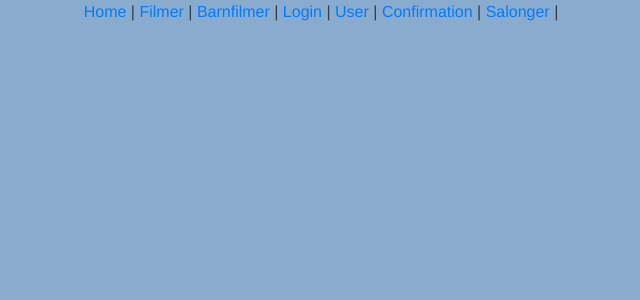
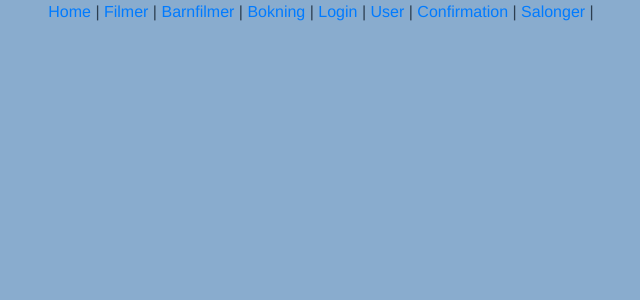
Before and after one commit to cchaglund/movie-team, a Vue app: page /bokning in a window 1280 px wide. Shown: the top 300 px of the page, without its empty margins (319-959 px from the left). Built offline with nearby package versions, Linux system fonts and the light colour scheme.

Commit message:
ett till fix...

```diff
--- a/src/App.vue
+++ b/src/App.vue
@@ -4,6 +4,7 @@
       <router-link to="/">Home</router-link> |
       <router-link to="/filmer">Filmer</router-link> |
       <router-link to="/barnfilmer">Barnfilmer</router-link> |
+      <router-link to="/bokning">Bokning</router-link> |
       <router-link to="/login">Login</router-link> |
       <router-link to="/user">User</router-link> |
       <router-link to="/confirmation">Confirmation</router-link> |
```
